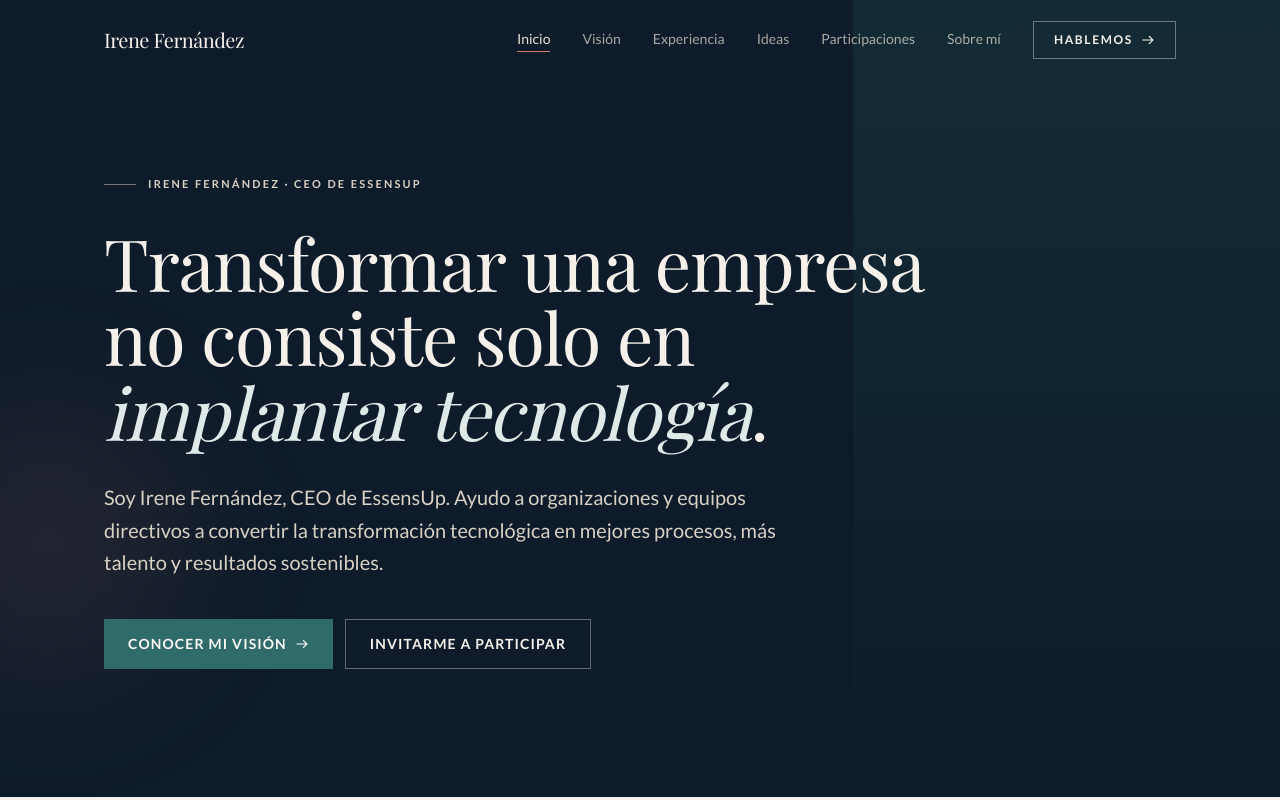
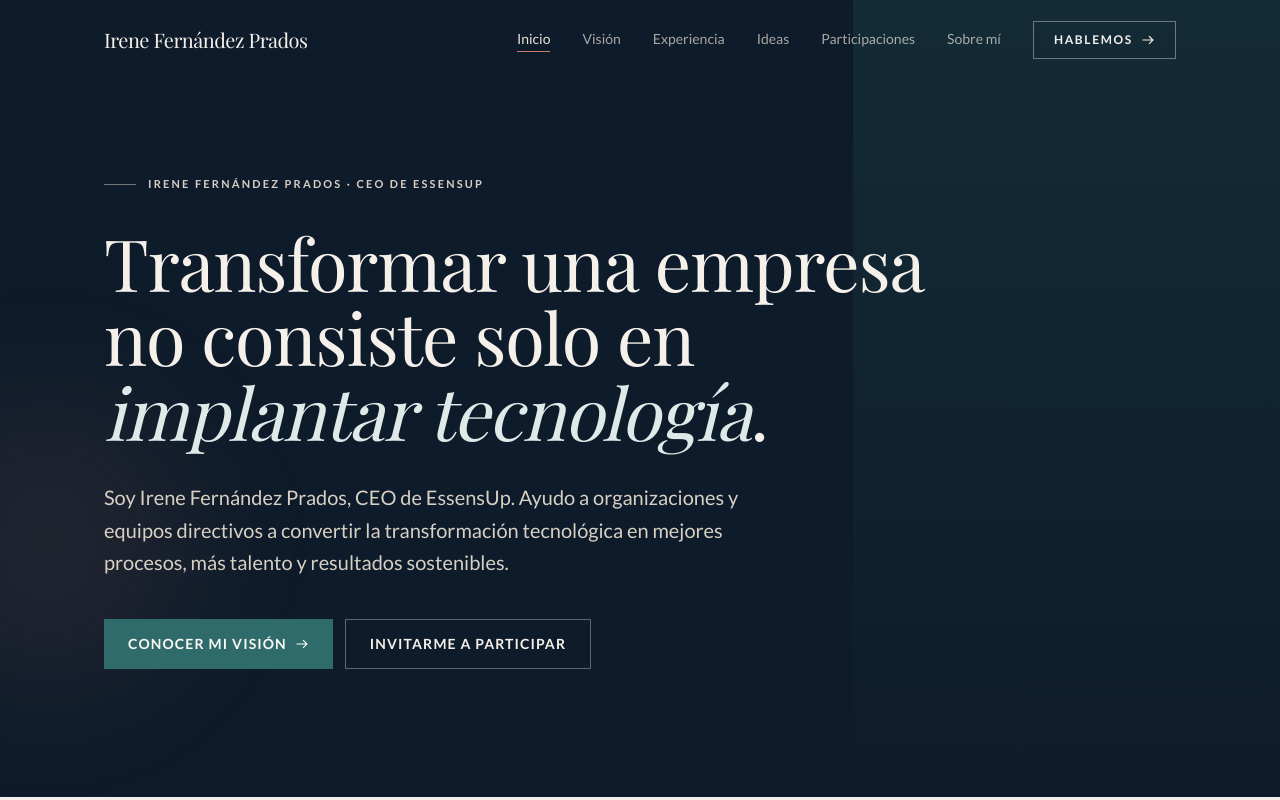
Before and after one commit to neisserpp/irene-fernandez-web, a React (Vite) app: page / in a window 1280 px wide. Shown: the top 800 px of the page. Built offline with nearby package versions, Linux system fonts and the light colour scheme; a web font is replaced by a local one.

Commit message:
Some Change

```diff
--- a/index.html
+++ b/index.html
@@ -4,12 +4,12 @@
     <meta charset="UTF-8" />
     <link rel="icon" type="image/svg+xml" href="/favicon.svg" />
     <meta name="viewport" content="width=device-width, initial-scale=1.0" />
-    <title>Irene Fernández — Transformación con criterio estratégico</title>
+    <title>Irene Fernández Prados — Transformación con criterio estratégico</title>
     <meta
       name="description"
-      content="Irene Fernández, CEO de EssensUp. Ayudo a organizaciones y equipos directivos a convertir la transformación tecnológica en mejores procesos, más talento y resultados sostenibles."
+      content="Irene Fernández Prados, CEO de EssensUp. Ayudo a organizaciones y equipos directivos a convertir la transformación tecnológica en mejores procesos, más talento y resultados sostenibles."
     />
-    <meta property="og:title" content="Irene Fernández — Transformación con criterio estratégico" />
+    <meta property="og:title" content="Irene Fernández Prados — Transformación con criterio estratégico" />
     <meta
       property="og:description"
       content="Ingeniera informática, CEO de EssensUp y ejecutiva con más de 17 años en transformación digital y SAP."
--- a/src/components/Layout.tsx
+++ b/src/components/Layout.tsx
@@ -44,7 +44,7 @@ function Header() {
             solid ? 'text-night-900' : 'text-bone-100'
           }`}
         >
-          Irene Fernández
+          Irene Fernández Prados
         </Link>
 
         <nav className="hidden items-center gap-8 lg:flex">
@@ -125,7 +125,7 @@ function Footer() {
       <Container>
         <div className="grid gap-12 md:grid-cols-12">
           <div className="md:col-span-5">
-            <p className="font-display text-2xl text-bone-100">Irene Fernández</p>
+            <p className="font-display text-2xl text-bone-100"> Fernández</p>
             <p className="mt-4 max-w-sm text-sm leading-relaxed">{site.credential}</p>
             <a
               href={`mailto:${site.email}`}
@@ -169,7 +169,7 @@ function Footer() {
         </div>
 
         <div className="mt-16 flex flex-col gap-4 border-t border-white/10 pt-8 text-xs md:flex-row md:items-center md:justify-between">
-          <p>© {new Date().getFullYear()} Irene Fernández. Todos los derechos reservados.</p>
+          <p>© {new Date().getFullYear()} Irene Fernández Prados. Todos los derechos reservados.</p>
           <div className="flex flex-wrap gap-6">
             <a href={site.linkedin} target="_blank" rel="noreferrer" className="hover:text-bone-100">
               LinkedIn
--- a/src/content/site.ts
+++ b/src/content/site.ts
@@ -4,10 +4,10 @@
  */
 
 export const site = {
-  name: 'Irene Fernández',
+  name: 'Irene Fernández Prados',
   role: 'CEO de EssensUp',
   tagline:
-    'Irene Fernández ayuda a las empresas a transformar tecnología, organizaciones y talento para convertir el cambio en resultados reales.',
+    'Irene Fernández Prados ayuda a las empresas a transformar tecnología, organizaciones y talento para convertir el cambio en resultados reales.',
   credential:
     'CEO de EssensUp, ingeniera informática y ejecutiva con más de 17 años de experiencia en transformación digital y SAP.',
   email: 'Irene.fernandez@essensup.com',
@@ -32,7 +32,7 @@ export const nav = [
 export const hero = {
   headline: 'Transformar una empresa no consiste solo en implantar tecnología.',
   subtitle:
-    'Soy Irene Fernández, CEO de EssensUp. Ayudo a organizaciones y equipos directivos a convertir la transformación tecnológica en mejores procesos, más talento y resultados sostenibles.',
+    'Soy Irene Fernández Prados, CEO de EssensUp. Ayudo a organizaciones y equipos directivos a convertir la transformación tecnológica en mejores procesos, más talento y resultados sostenibles.',
   primary: { label: 'Conocer mi visión', to: '/vision' },
   secondary: { label: 'Invitarme a participar', to: '/contacto?motivo=evento' },
 }
```
